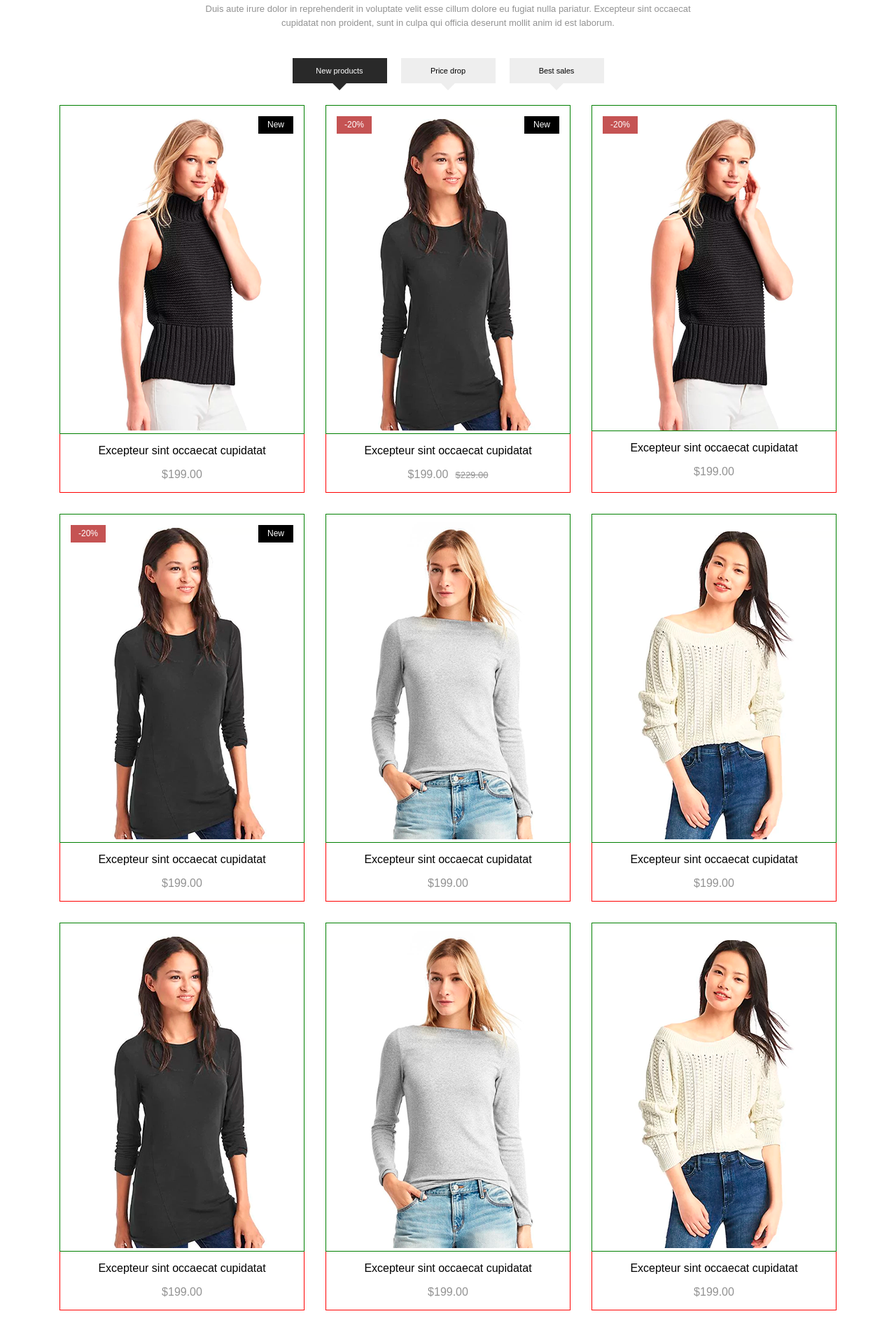
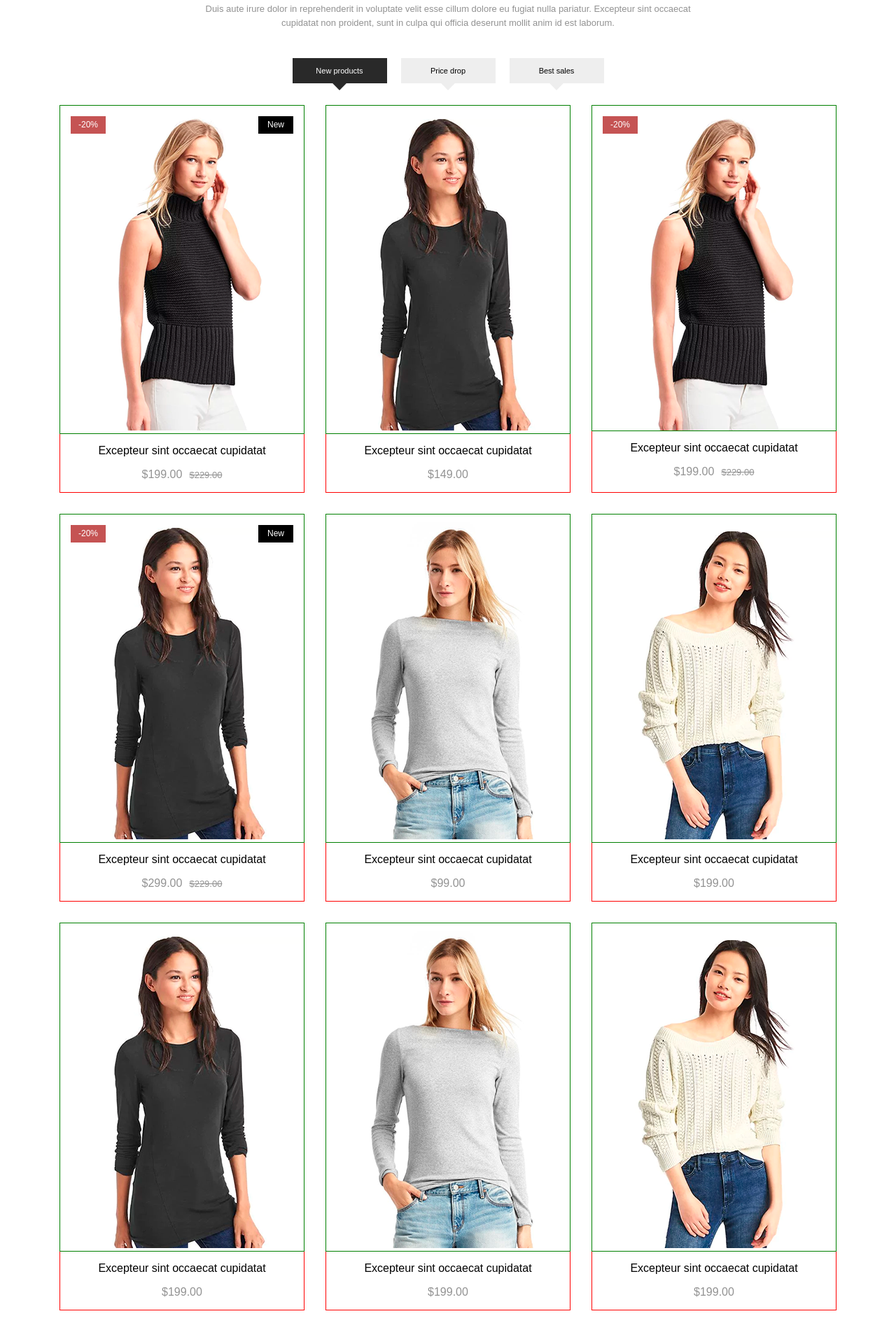
Before and after one commit to NiVyAl/arkana, a plain HTML site: page index.html in a window 1280 px wide. Shown: the part 960-2860 px from the top of the page at 70% size. Drawn offline with Linux system fonts and the light colour scheme.

Commit message:
1.68 js product start

```diff
--- a/index.html
+++ b/index.html
@@ -7,6 +7,7 @@
     </head>
 
     <body>
+        <style></style>
         <header>
             <div class="wrapper">
                 <div class="main-header">
@@ -110,36 +111,37 @@
             <section class="trending-products">
                 <h2>Top Trending</h2>
                 <p class="product-title-text">Duis aute irure dolor in reprehenderit in voluptate velit esse cillum dolore eu fugiat nulla pariatur. Excepteur sint occaecat cupidatat non proident, sunt in culpa qui officia deserunt mollit anim id est laborum.</p>
-                <button class="button filter-button filter-active">New products</button>
+
+                <button class="button filter-button filter-active" onclick="filterNew()">New products</button>
                 <button class="button filter-button">Price drop</button>
                 <button class="button filter-button">Best sales</button>
 
                 <ul class="products">
-                    <li>
-                        <div class="img-container new">
+                    <li class="new discount" data-discount="20">
+                        <div class="img-container">
                             <img src="Pic.png">
                         </div>
                         <p class="product-title">Excepteur sint occaecat cupidatat</p>
-                        <p class="price">$199.00</p>
+                        <p class="price">$<span>199</span>.00</p>
                     </li>
 
                     <li>
-                        <div class="img-container new discount">
+                        <div class="img-container">
                             <img src="Pic2.png">
                         </div>
                         <p class="product-title">Excepteur sint occaecat cupidatat</p>
-                        <p class="price">$199.00</p>
+                        <p class="price">$<span>149</span>.00</p>
                     </li>
 
 
-                    <li class="product-active">
+                    <li class="product-active discount" data-discount="10">
 
                         <input type="radio" name="product-3" id="color-1" checked class="none">
                         <input type="radio" name="product-3" id="color-2" class="none">
                         <input type="radio" name="product-3" id="color-3" class="none">
                         <input type="radio" name="product-3" id="color-4" class="none">
 
-                        <div class="img-container discount">
+                        <div class="img-container">
                             <img src="Pic.png" class="main-image">
 
                             <img src="Pic-hover.png" class="hover-image">
@@ -147,7 +149,7 @@
                             <a href="#" class="button">More details</a>
                         </div>
                         <p class="product-title">Excepteur sint occaecat cupidatat</p>
-                        <p class="price">$199.00</p>
+                        <p class="price">$<span>199</span>.00</p>
 
                         <div class="choose-color">
                             <label for="color-1"></label>
@@ -159,12 +161,12 @@
                     </li>
 
 
-                    <li>
-                        <div class="img-container new discount">
+                    <li class="new discount" data-discount="15">
+                        <div class="img-container">
                             <img src="Pic2.png">
                         </div>
                         <p class="product-title">Excepteur sint occaecat cupidatat</p>
-                        <p class="price">$199.00</p>
+                        <p class="price">$<span>299</span>.00</p>
                     </li>
 
                     <li>
@@ -172,7 +174,7 @@
                             <img src="Pic3.png">
                         </div>
                         <p class="product-title">Excepteur sint occaecat cupidatat</p>
-                        <p class="price">$199.00</p>
+                        <p class="price">$<span>99</span>.00</p>
                     </li>
 
                     <li>
@@ -180,7 +182,7 @@
                             <img src="Pic4.png">
                         </div>
                         <p class="product-title">Excepteur sint occaecat cupidatat</p>
-                        <p class="price">$199.00</p>
+                        <p class="price">$<span>199</span>.00</p>
                     </li>
 
                     <li>
@@ -188,7 +190,7 @@
                             <img src="Pic2.png">
                         </div>
                         <p class="product-title">Excepteur sint occaecat cupidatat</p>
-                        <p class="price">$199.00</p>
+                        <p class="price">$<span>199</span>.00</p>
                     </li>
 
                     <li>
@@ -196,7 +198,7 @@
                             <img src="Pic3.png">
                         </div>
                         <p class="product-title">Excepteur sint occaecat cupidatat</p>
-                        <p class="price">$199.00</p>
+                        <p class="price">$<span>199</span>.00</p>
                     </li>
 
                     <li>
@@ -204,15 +206,15 @@
                             <img src="Pic4.png">
                         </div>
                         <p class="product-title">Excepteur sint occaecat cupidatat</p>
-                        <p class="price">$199.00</p>
+                        <p class="price">$<span>199</span>.00</p>
                     </li>
 
-                    <li>
-                        <div class="img-container">
+                    <li class="discount" data-discount="30">
+                        <div class="img-container discount">
                             <img src="Pic5.png">
                         </div>
                         <p class="product-title">Excepteur sint occaecat cupidatat</p>
-                        <p class="price">$199.00</p>
+                        <p class="price">$<span>199</span>.00</p>
                     </li>
                 </ul>
 
--- a/mainScript.js
+++ b/mainScript.js
@@ -1,4 +1,6 @@
 console.log('start');
+
+/* изменяю задний фон корзины
 var body = document.querySelector('body');
 var bodyColor = window.getComputedStyle(body).backgroundColor;
     console.log(bodyColor);
@@ -7,3 +9,27 @@ var basketChangeColor = document.querySelector(('.basket'), ':after'
 );
 console.log(basketChangeColor);
 basketChangeColor.style.boxShadow = 'inset 0px -2px ' + bodyColor + ', inset 0px -5px #161918, inset 0px -9px' + bodyColor + ';';
+
+*/
+
+var style = document.querySelectorAll('style');
+
+var allPriceContainer = document.querySelectorAll('.price');
+var allPrice = document.querySelectorAll('.price span');
+var allProducts = document.querySelectorAll('.products li');
+//var imageContainer = document.querySelectorAll('.img-container');
+
+for (var i=0; i < allPrice.length; i++){
+    if (allProducts[i].classList.contains('discount')) {
+        allPriceContainer[i].classList.add('price-discount');
+    };
+    var discount = allProducts[i].dataset.discount;
+    if (discount) {
+        console.log(discount);
+        var lastPrice = allPrice[i].innerHTML / ((100-discount)/100);
+        console.log(lastPrice);
+
+        allPrice[i].classList.add('last-price-' + i);
+        style.innerHTML = '.last-price-' + i + '{content: "$' + lastPrice + '" !important;}';
+    }
+}
--- a/style.css
+++ b/style.css
@@ -521,7 +521,7 @@ main {  /* временно */
     color: #929292;
 }
 
-.products li:nth-child(2) .price::after {
+.price-discount::after {
     content: "$229.00";
     font-size: 13px;
     margin-left: 10px;
@@ -585,11 +585,11 @@ main {  /* временно */
     left: 15px
 }
 
-.products .discount::after {
+.discount .img-container::after {
     content: "-20%";
 }
 
-.products .new::before {
+.new .img-container::before {
     content: "New";
 }
 
```
